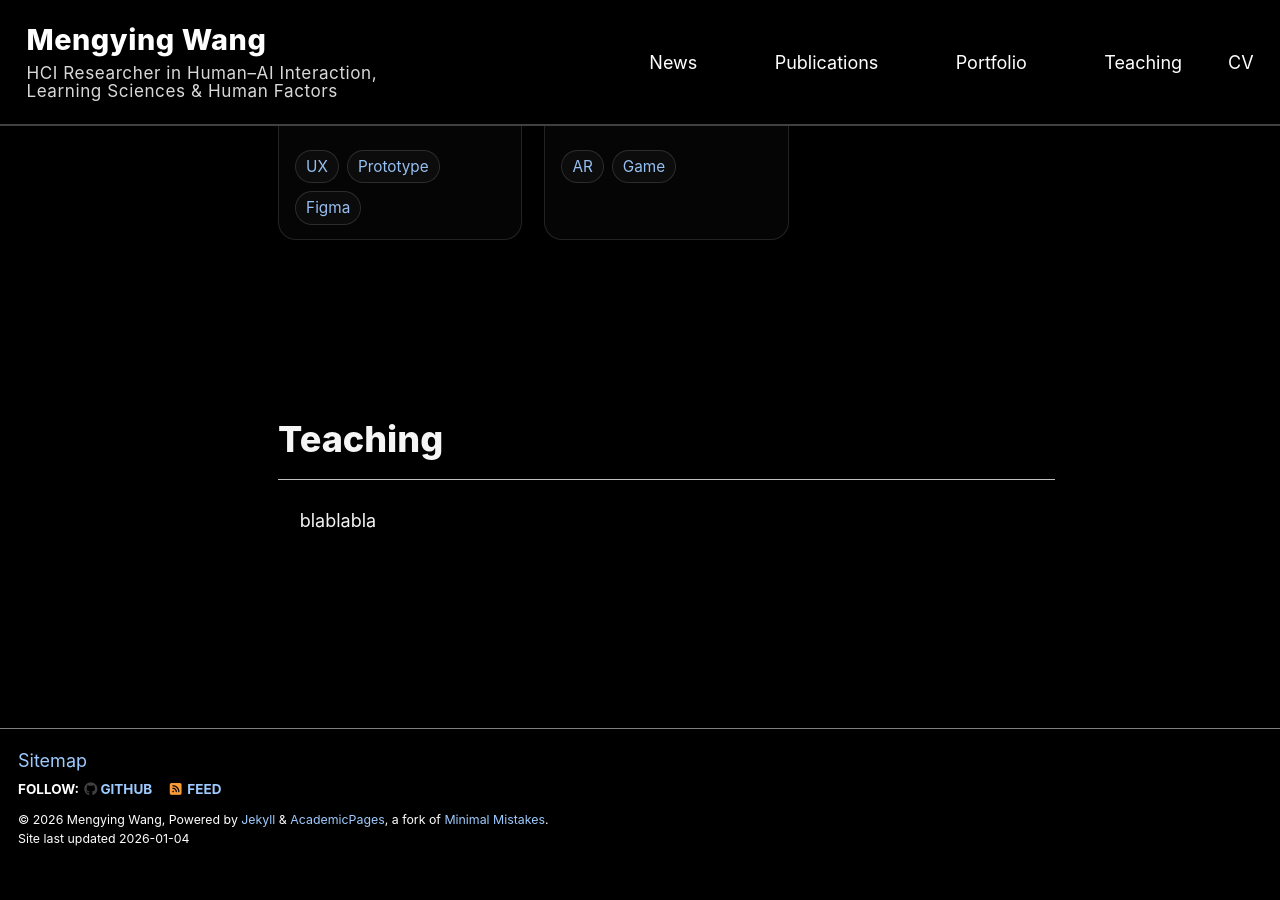
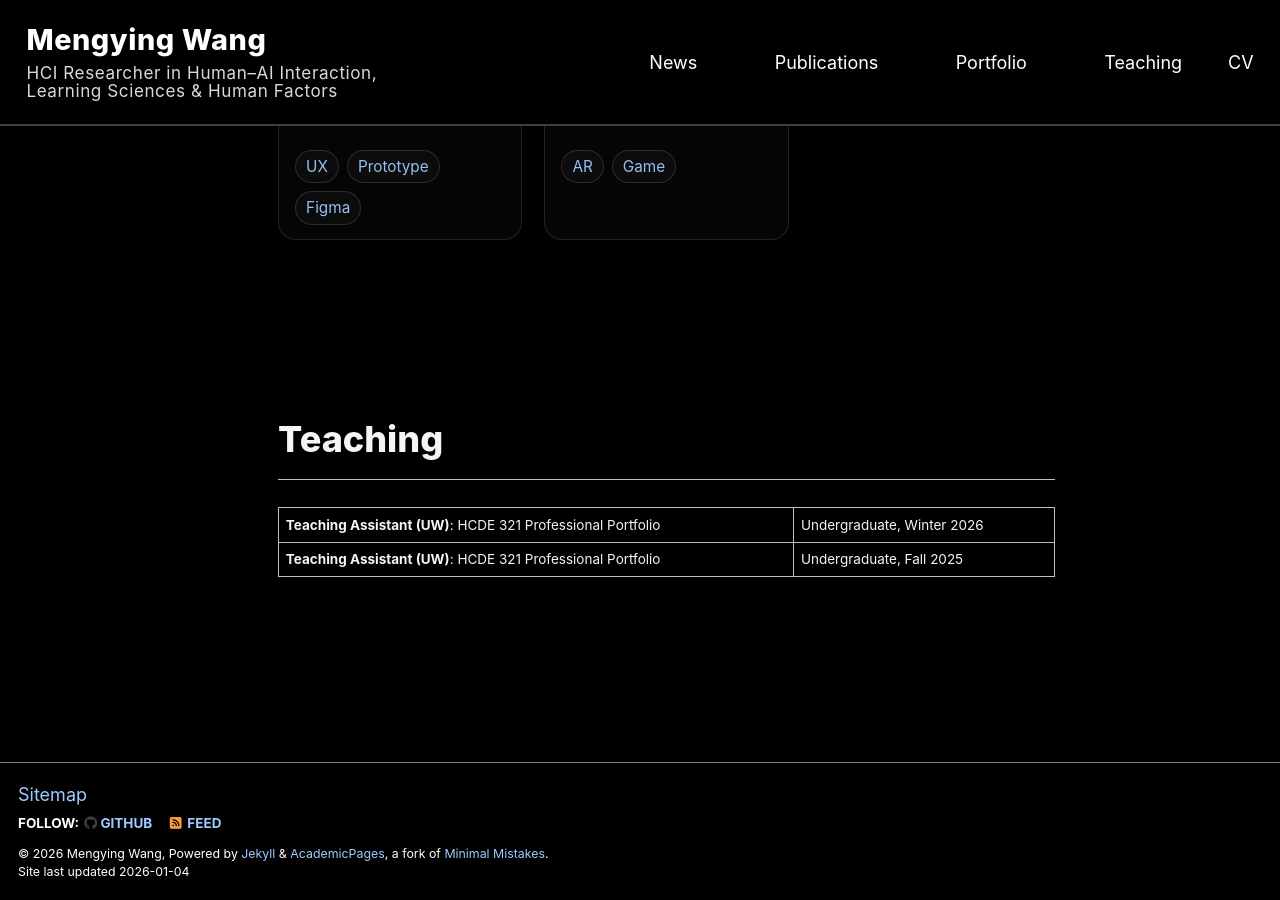
Before and after one commit to mengyingWWW/mengyingWWW.github.io, a Jekyll site: the page built from index.md, in a window 1280 px wide and 900 px high, scrolled down 2596 px. Built offline with Jekyll 4.4.1, drawn with Linux system fonts in a browser that asks for light colours; a script bundle is joined from its source files by our own code; library files that are not in the unit come from our copies; before the commit the page ends 3462 px from its top, so only the background shows below that.

Commit message:
Update index.md

```diff
--- a/index.md
+++ b/index.md
@@ -170,7 +170,15 @@ submission to Artificial Intelligence in Education (AIED 2026).</strong></p>
 
 <section id="teaching">
   <h2 class="section-title">Teaching</h2>
-  <ul class="section-list">
-    <p> blablabla </p>
-  </ul>
+
+  <table class="teaching-table">
+    <tr>
+      <td><strong>Teaching Assistant (UW)</strong>: HCDE 321 Professional Portfolio</td>
+      <td class="teaching-term">Undergraduate, Winter 2026</td>
+    </tr>
+    <tr>
+      <td><strong>Teaching Assistant (UW)</strong>: HCDE 321 Professional Portfolio</td>
+      <td class="teaching-term">Undergraduate, Fall 2025</td>
+    </tr>
+  </table>
 </section>
```
